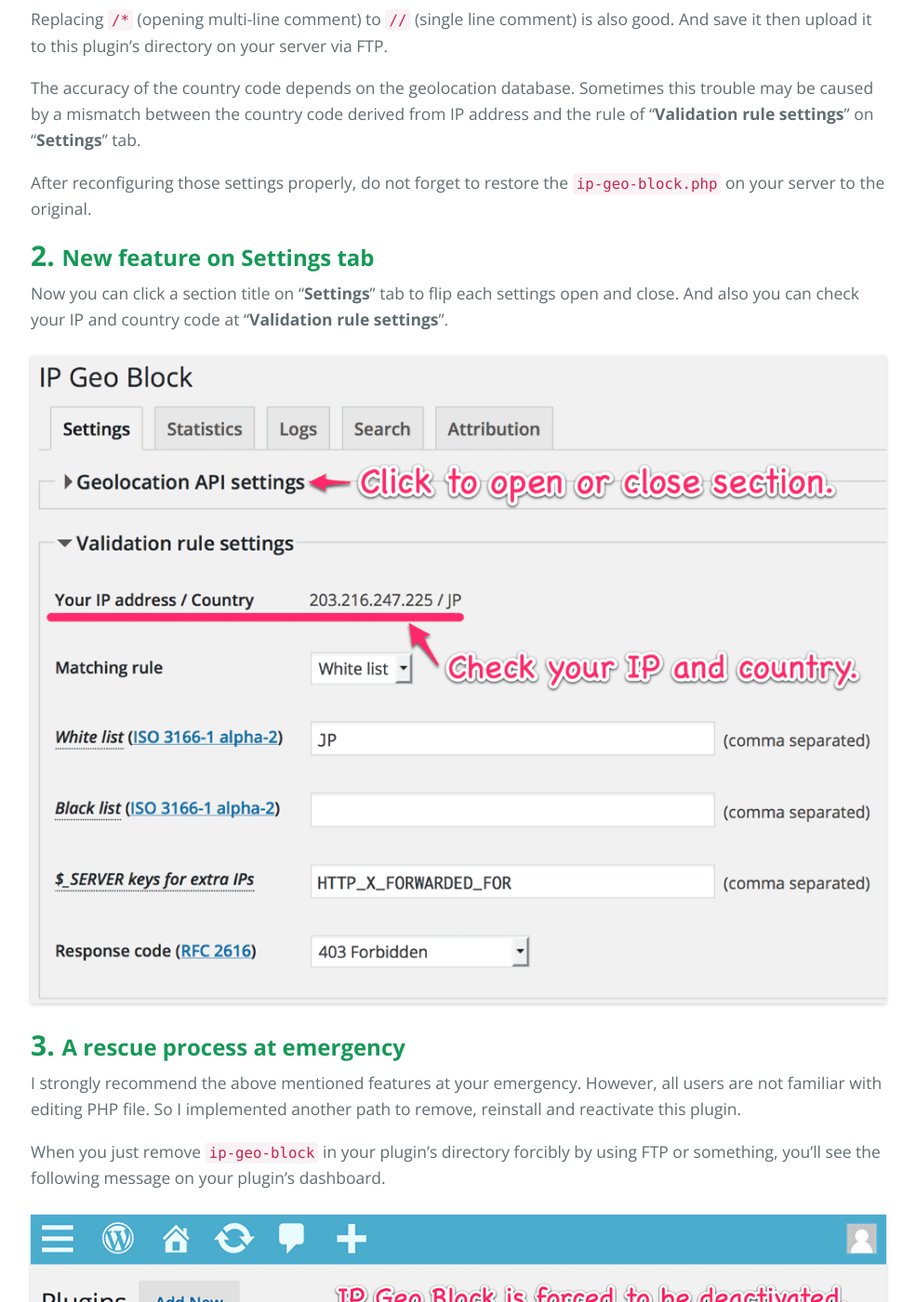
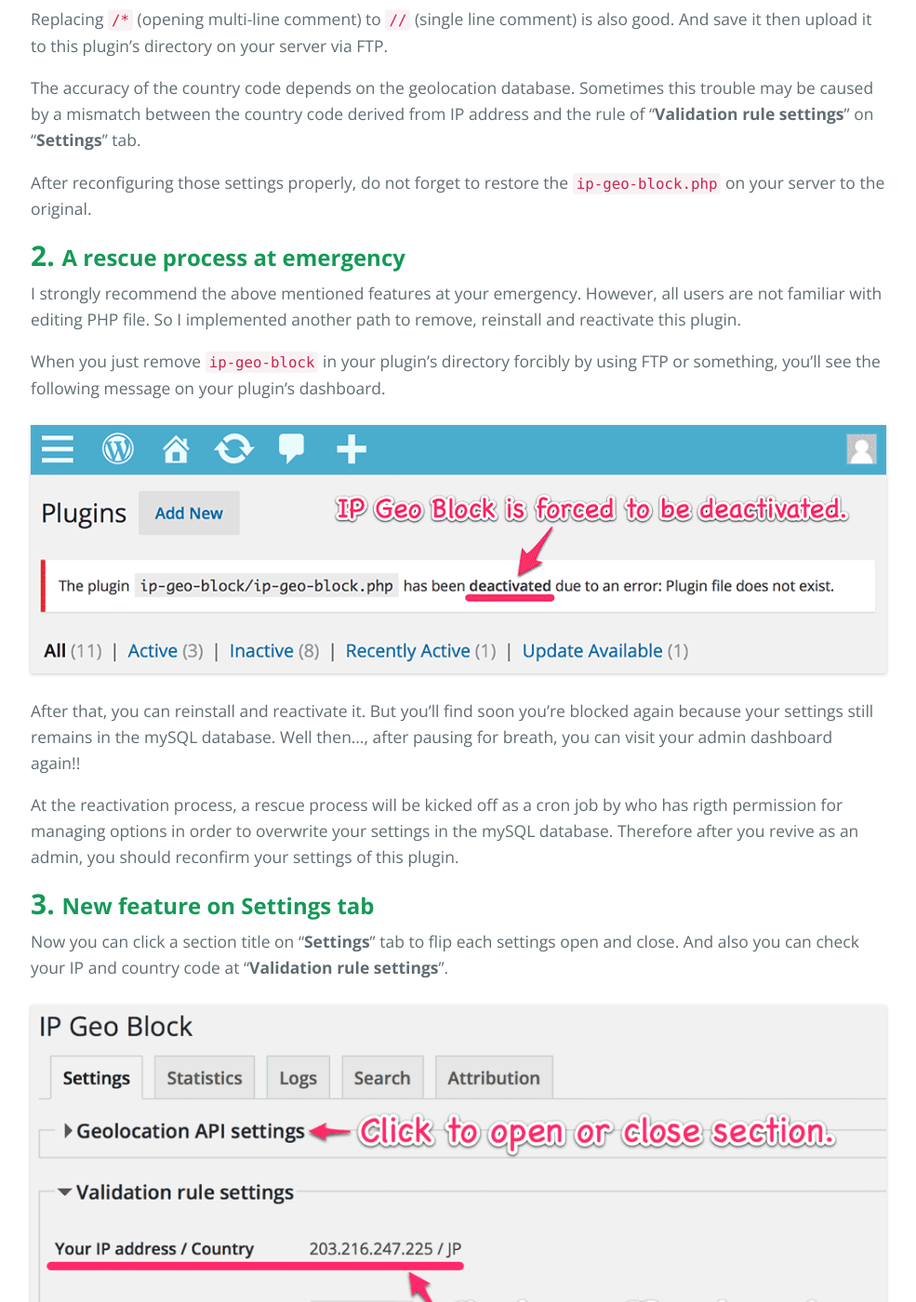
Before and after one commit to tokkonopapa/WordPress-IP-Geo-Block, a Jekyll site: the page built from _posts/2015-08-20-release-2.1.3.md, in a window 1280 px wide and 1400 px high, scrolled down 1052 px. Shown: the whole window at 93% size, without its empty margins (147-1132 px from the left). Built offline with Jekyll 4.4.1, drawn with Linux system fonts in a browser that asks for light colours; emoji names are drawn with the system emoji font; Markdown is read by kramdown in place of the engine named in the settings; part of the change alters nothing that is shown.

```diff
--- a/_posts/2015-08-20-release-2.1.3.md
+++ b/_posts/2015-08-20-release-2.1.3.md
@@ -36,16 +36,6 @@ IP address and the rule of "**Validation rule settings**" on "**Settings**" tab.
 After reconfiguring those settings properly, do not forget to restore the
 `ip-geo-block.php` on your server to the original.
 
-### New feature on Settings tab ###
-
-Now you can click a section title on "**Settings**" tab to flip each settings
-open and close. And also you can check your IP and country code at
-"**Validation rule settings**".
-
-![New settings tab]({{ "/img/2015-08/NewSettings.png" | prepend: site.baseurl }}
- "New settings tab"
-)
-
 ### A rescue process at emergency ###
 
 I strongly recommend the above mentioned features at your emergency. However,
@@ -69,6 +59,16 @@ At the reactivation process, a rescue process will be kicked off as a cron job
 by who has rigth permission for managing options in order to overwrite your
 settings in the mySQL database. Therefore after you revive as an admin, you
 should reconfirm your settings of this plugin.
+
+### New feature on Settings tab ###
+
+Now you can click a section title on "**Settings**" tab to flip each settings
+open and close. And also you can check your IP and country code at
+"**Validation rule settings**".
+
+![New settings tab]({{ "/img/2015-08/NewSettings.png" | prepend: site.baseurl }}
+ "New settings tab"
+)
 
 ### Removing unneeded query string ###
 
```
